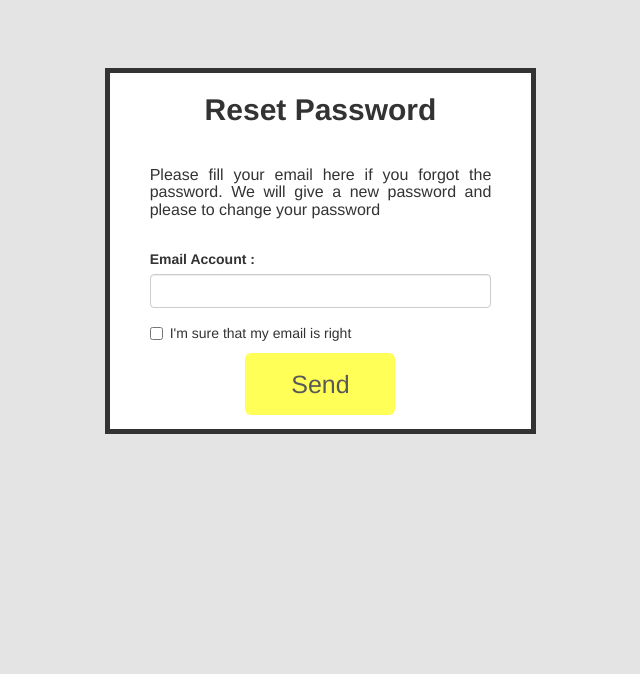
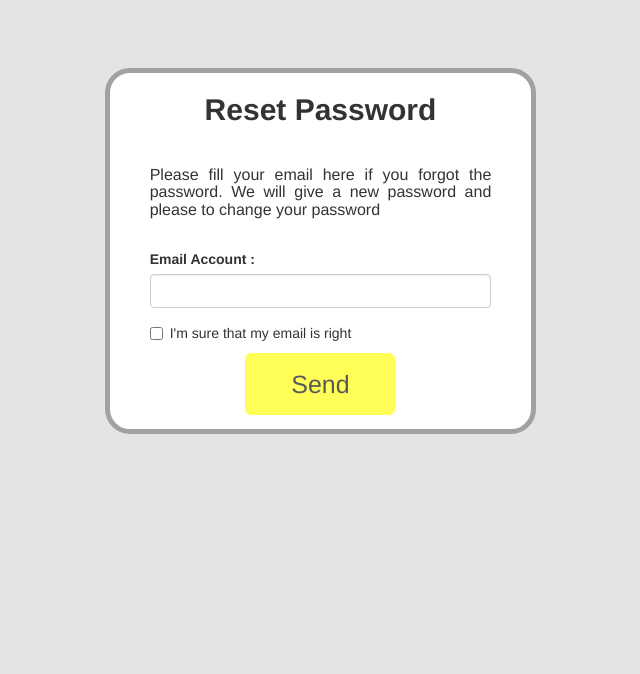
Before and after one commit to madriyanto/PPL-B4, a CodeIgniter app: page /database/forgetpassword in a window 1280 px wide. Shown: the part 51-725 px from the top of the page, without its empty margins (312-952 px from the left). Run offline with CodeIgniter, Linux system fonts and the light colour scheme; some libraries are stand-ins or nearby versions.

Commit message:
Update forgetpass.php

```diff
--- a/UISmartReport/application/views/forgetpass.php
+++ b/UISmartReport/application/views/forgetpass.php
@@ -15,7 +15,8 @@
 	}
 	.forgetForm {
 		background-color: white;
-		border: 5px solid;
+		border: 5px solid #a1a1a1;
+		border-radius: 25px;
 		padding-left: 40px;
 		padding-right: 40px;
 		margin: 0 auto;
```
